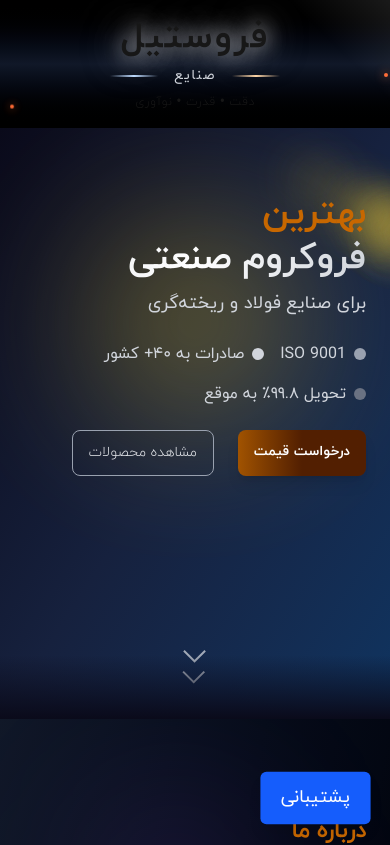
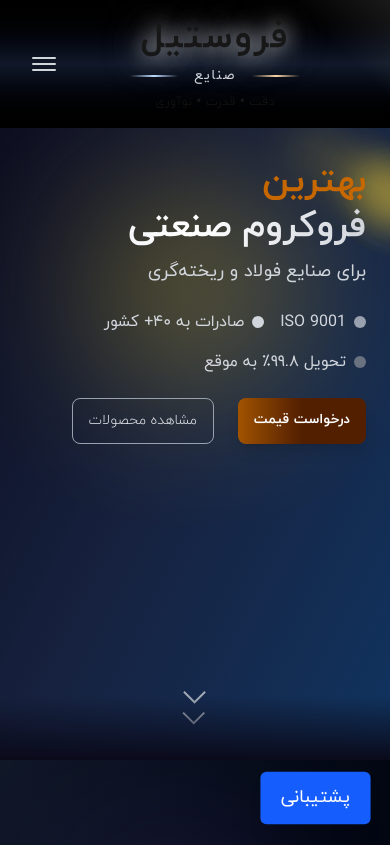
Before and after one commit to EmadARN/ferrocrome-landing, a Next.js app: page / in a window 390 px wide. Shown: the top 845 px of the page. Built offline with nearby package versions, Linux system fonts and the light colour scheme.

Commit message:
update:mobile responsive

```diff
--- a/src/app/(sections)/Header.jsx
+++ b/src/app/(sections)/Header.jsx
@@ -1,8 +1,8 @@
 "use client";
-import { useEffect, useState } from "react";
+import { useState, useRef, useEffect } from "react";
+import { AnimatePresence, motion } from "framer-motion";
+import Link from "next/link";
 import { cn } from "@/lib/utils";
-import Link from "next/link";
-import { motion, AnimatePresence } from "framer-motion";
 
 const navItems = [
   { label: "خانه", href: "#hero" },
@@ -13,75 +13,48 @@ const navItems = [
 ];
 
 export default function Header() {
-  const [showMobileNav, setShowMobileNav] = useState(false);
   const [showHeader, setShowHeader] = useState(true);
   const [lastScroll, setLastScroll] = useState(0);
+  const [mobileMenuOpen, setMobileMenuOpen] = useState(false);
+  const drawerRef = useRef(null);
 
-  // Spark Effect
-  useEffect(() => {
-    const createSpark = () => {
-      const spark = document.createElement("div");
-      spark.className =
-        "absolute w-1 h-1 rounded-full bg-furnace-orange shadow-[0_0_10px_#FF6B35] animate-spark-float";
-      spark.style.top = Math.random() * 100 + "%";
-      spark.style.left = Math.random() * 100 + "%";
-      spark.style.animationDelay = Math.random() * 2 + "s";
-      document.getElementById("header")?.appendChild(spark);
-      setTimeout(() => spark.remove(), 6000);
-    };
-    const interval = setInterval(createSpark, 1500);
-    return () => clearInterval(interval);
-  }, []);
-
-  // Scroll listener برای نمایش نوبار موبایل و مخفی/نمایش هدر دسکتاپ
+  // مدیریت نمایش هدر دسکتاپ هنگام اسکرول
   useEffect(() => {
     const handleScroll = () => {
       const currentScroll = window.scrollY;
-
-      // نوبار موبایل
-      if (currentScroll > 50) {
-        setShowMobileNav(true);
-      } else {
-        setShowMobileNav(false);
-      }
-
-      // هدر دسکتاپ: وقتی اسکرول به پایین، هدر مخفی؛ به بالا، هدر ظاهر
       if (currentScroll > lastScroll && currentScroll > 100) {
         setShowHeader(false);
       } else {
         setShowHeader(true);
       }
-
       setLastScroll(currentScroll);
     };
-
     window.addEventListener("scroll", handleScroll);
     return () => window.removeEventListener("scroll", handleScroll);
   }, [lastScroll]);
 
   return (
     <>
-      {/* Header دسکتاپ با Framer Motion */}
+      {/* هدر دسکتاپ */}
       <AnimatePresence>
         {showHeader && (
           <motion.header
             key="header"
-            id="header"
             initial={{ y: -120, opacity: 0 }}
             animate={{ y: 0, opacity: 1 }}
             exit={{ y: -120, opacity: 0 }}
             transition={{ duration: 0.35, ease: "easeOut" }}
-            className="w-full overflow-hidden bg-gradient-to-b from-black via-gray-900 to-black steel-texture z-50 lg:fixed top-0 left-0"
+            className="w-full overflow-hidden bg-gradient-to-b from-black via-gray-900 to-black steel-texture z-50 fixed top-0 left-0"
           >
             <div className="container px-6 lg:mr-24 flex items-center justify-between h-32 relative z-10">
               {/* منوی دسکتاپ */}
-              <nav className="hidden lg:flex items-center space-x-4 ">
+              <nav className="hidden lg:flex items-center space-x-4">
                 {navItems.map((item) => (
                   <Link
                     key={item.href}
                     href={item.href}
                     className={cn(
-                      "nav-item text-gray-300 font-rajdhani font-medium text-sm tracking-wide transition-all duration-300 hover:text-blue-200   p-2"
+                      "nav-item text-gray-300 font-rajdhani font-medium text-sm tracking-wide transition-all duration-300 hover:text-blue-200 p-2"
                     )}
                   >
                     {item.label}
@@ -114,42 +87,72 @@ export default function Header() {
                   درخواست همکاری
                 </button>
               </Link>
+
+              {/* همبرگر موبایل */}
+              <div className="lg:hidden flex items-center">
+                <button
+                  onClick={(e) => {
+                    e.stopPropagation();
+                    setMobileMenuOpen(!mobileMenuOpen);
+                  }}
+                  className="flex flex-col justify-center items-center w-10 h-10 relative z-50"
+                >
+                  <span
+                    className={cn(
+                      "block w-6 h-[2px] bg-gray-300 rounded transition-all duration-300",
+                      mobileMenuOpen ? "rotate-45 translate-y-2" : ""
+                    )}
+                  ></span>
+                  <span
+                    className={cn(
+                      "block w-6 h-[2px] bg-gray-300 rounded my-1 transition-all duration-300",
+                      mobileMenuOpen ? "opacity-0" : ""
+                    )}
+                  ></span>
+                  <span
+                    className={cn(
+                      "block w-6 h-[2px] bg-gray-300 rounded transition-all duration-300",
+                      mobileMenuOpen ? "-rotate-45 -translate-y-2" : ""
+                    )}
+                  ></span>
+                </button>
+              </div>
             </div>
           </motion.header>
         )}
       </AnimatePresence>
 
-      {/* خطوط هندسی */}
-      <div className="absolute w-full h-full overflow-hidden pointer-events-none">
-        <div className="absolute top-[20%] left-[10%] w-[200px] h-[2px] bg-gradient-to-r from-transparent via-blue-200 to-transparent animate-slide-right"></div>
-        <div className="absolute bottom-[30%] right-[15%] w-[150px] h-[2px] bg-gradient-to-r from-transparent via-orange-200 to-transparent animate-slide-left"></div>
-      </div>
+      {/* منوی همبرگر موبایل */}
+      <AnimatePresence>
+        {mobileMenuOpen && (
+          <motion.div
+            key="mobileDrawer"
+            ref={drawerRef}
+            initial={{ y: "-100%", opacity: 0 }}
+            animate={{ y: 0, opacity: 1 }}
+            exit={{ y: "-100%", opacity: 0 }}
+            transition={{ duration: 0.35, ease: "easeOut" }}
+            className="fixed top-0 left-0 w-full h-[60vh] md:h-[45vh] bg-gradient-to-br from-[#0A0A1A] via-[#16213E] to-[#1658a8] flex flex-col items-center justify-center z-40 rounded-b-xl shadow-xl pt-28 "
+          >
+            {/* دکمه ضربدر داخل drawer */}
+            <button
+              onClick={() => setMobileMenuOpen(false)}
+              className="absolute  top-4 right-4 text-gray-300 text-2xl hover:text-blue-200 transition-all duration-300"
+            >
+              ✕
+            </button>
 
-      {/* نوبار موبایل با Framer Motion */}
-      <AnimatePresence>
-        {showMobileNav && (
-          <motion.nav
-            initial={{ y: "100%", opacity: 0 }}
-            animate={{ y: 0, opacity: 1 }}
-            exit={{ y: "100%", opacity: 0 }}
-            transition={{ duration: 0.35, ease: "easeOut" }}
-            className="lg:hidden fixed top-12 left-0 w-full z-20 flex justify-around py-3 overflow-x-auto
-                 bg-gradient-to-t from-black/80 via-black/60 to-black/20
-                 backdrop-blur-xl
-                 border-t border-blue-500/30
-                 shadow-[0_-10px_20px_rgba(0,0,0,0.5)]
-                 rounded-t-xl"
-          >
             {navItems.map((item) => (
               <Link
                 key={item.href}
                 href={item.href}
-                className="text-gray-300 font-rajdhani font-medium text-sm hover:text-blue-200 transition-all duration-300 whitespace-nowrap px-3"
+                onClick={() => setMobileMenuOpen(false)}
+                className=" text-gray-300 font-rajdhani font-medium text-[10px] md:text-[16px] my-4 hover:text-blue-200 transition-all duration-300"
               >
                 {item.label}
               </Link>
             ))}
-          </motion.nav>
+          </motion.div>
         )}
       </AnimatePresence>
     </>
--- a/src/app/(sections)/Hero.jsx
+++ b/src/app/(sections)/Hero.jsx
@@ -15,7 +15,7 @@ export default function Hero() {
   return (
     <section
       onMouseMove={handleMouseMove}
-      className="relative bg-gradient-to-br from-[#0A0A1A] via-[#16213E] to-[#0F3460] overflow-hidden min-h-[70vh] md:min-h-[50vh] lg:min-h-[80vh]"
+      className="relative bg-gradient-to-br from-[#0A0A1A] via-[#16213E] to-[#0F3460] overflow-hidden min-h-[90vh] md:min-h-[60vh] lg:min-h-[80vh] pt-24 lg:pt-2"
     >
       <div className="container mx-auto px-6 lg:px-24 py-16 relative z-10 grid lg:grid-cols-2 gap-12 items-center">
         {/* Left Text */}
--- a/src/app/(sections)/WhatIsFerroChrome.jsx
+++ b/src/app/(sections)/WhatIsFerroChrome.jsx
@@ -13,7 +13,7 @@ export default function WhatIsFerroChrome() {
   const [hoveredIdx, setHoveredIdx] = useState(null);
 
   return (
-    <section className="pt-12 pb-[28rem] md:py-24 bg-gradient-to-b from-gray-950 via-gray-900 to-black text-gray-300 relative overflow-hidden">
+    <section className="pt-12 pb-[28rem] md:pb-[28rem] lg:py-24 bg-gradient-to-b from-gray-950 via-gray-900 to-black text-gray-300 relative overflow-hidden ">
       <div className="container mx-auto px-6 grid lg:grid-cols-2 gap-16 items-start">
         {/* متن */}
         <motion.div
@@ -69,7 +69,7 @@ export default function WhatIsFerroChrome() {
                   repeatDelay: 10 + idx * 2,
                   ease: "easeInOut",
                 }}
-                className="absolute w-44 h-44 md:w-64 md:h-64 mt-16 rounded-xl overflow-hidden shadow-xl border border-gray-700 cursor-pointer"
+                className="absolute w-44 h-44 md:w-64 md:h-64 mt-16 rounded-md overflow-hidden shadow-md border border-gray-700 cursor-pointer"
                 style={{
                   top: `${offsetY}rem`,
                   left: `${offsetX}rem`,
--- a/src/app/(sections)/WhyChooseUs.jsx
+++ b/src/app/(sections)/WhyChooseUs.jsx
@@ -52,7 +52,7 @@ export default function WhyChooseUs() {
               initial={{ opacity: 0, y: 30 }}
               whileInView={{ opacity: 1, y: 0 }}
               transition={{ duration: 0.5, delay: i * 0.2 }}
-              className="bg-gray-800/40 backdrop-blur-lg p-8 rounded-2xl hover:scale-105 transition-transform"
+              className="bg-gray-800/40 backdrop-blur-lg p-8 rounded-md hover:scale-105 transition-transform"
             >
               <div className="mb-4">{item.icon}</div>
               <h3 className="text-xl font-bold text-gray-200 mb-2">
```
